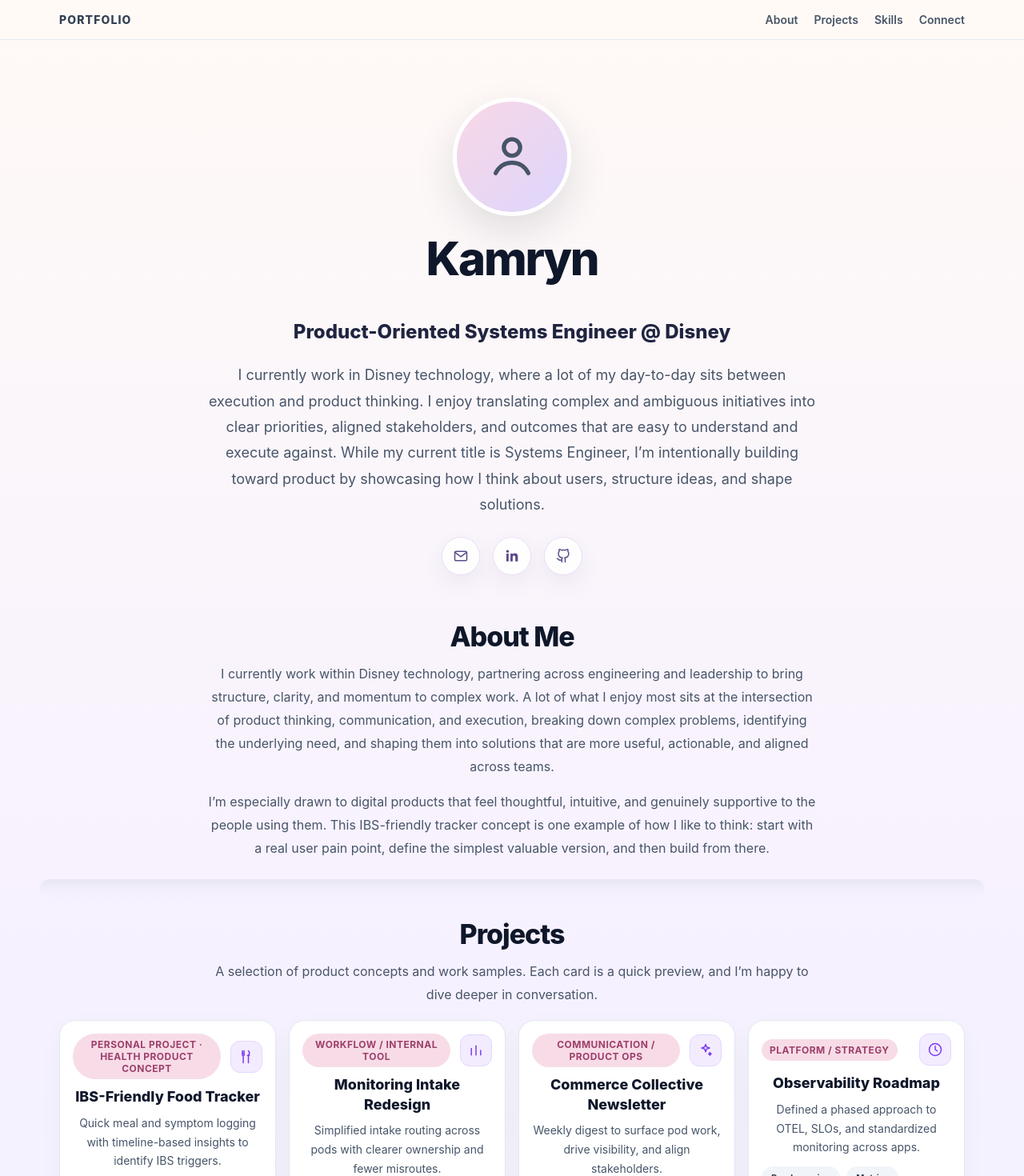
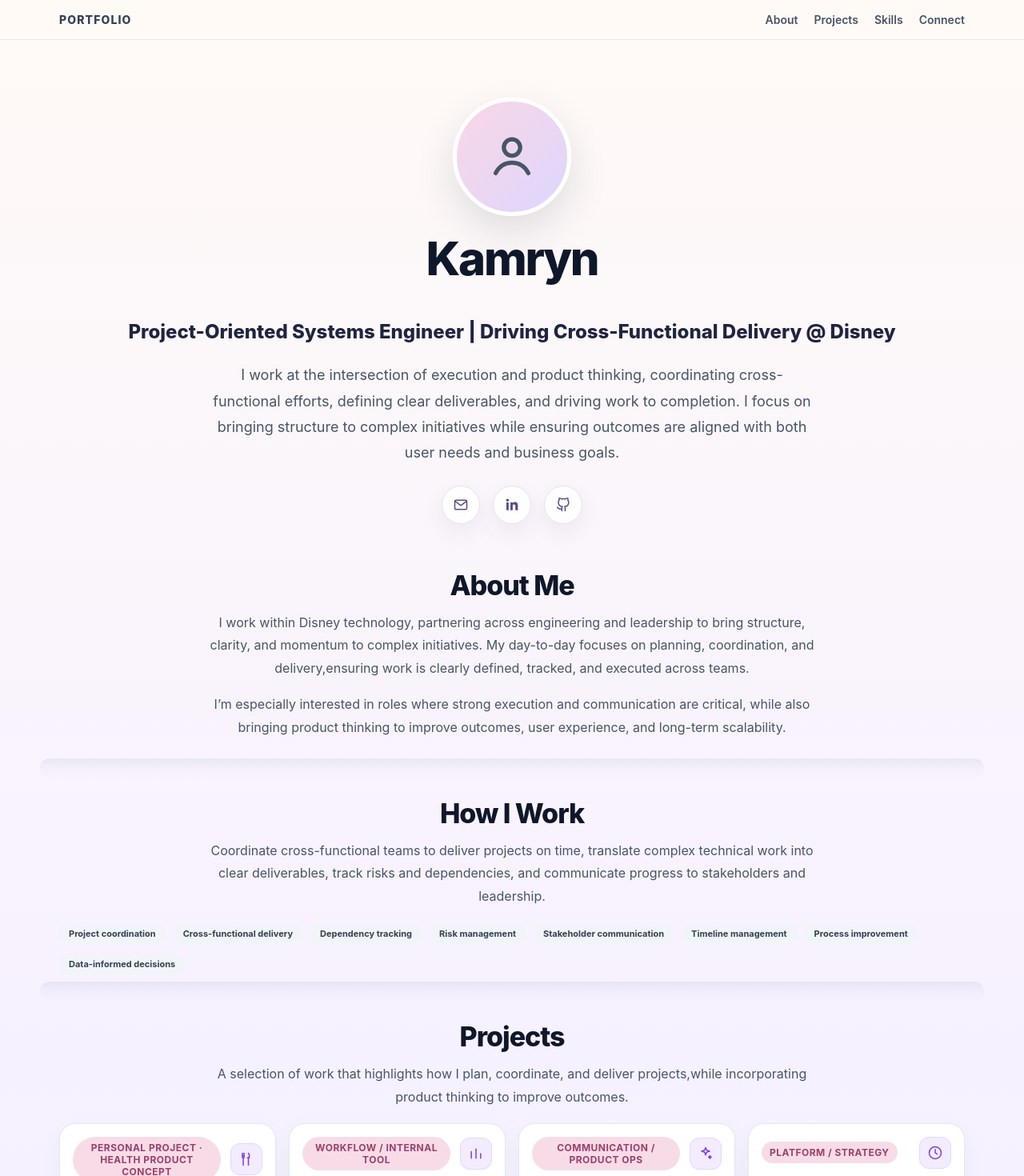
Before and after one commit to knk3636/kamryn-portfolio, a React (Vite) app: page / in a window 1280 px wide. Shown: the top 1470 px of the page at 80% size. Built offline with nearby package versions, Linux system fonts and the light colour scheme.

Commit message:
Revise project blips and personal introduction
Updated project descriptions to focus on leadership and outcomes, refined personal introduction to emphasize project coordination and product thinking.

```diff
--- a/src/App.jsx
+++ b/src/App.jsx
@@ -533,7 +533,7 @@ export default function App() {
       id: "ibs",
       tag: project.subtitle,
       title: project.title,
-      blip: "Quick meal and symptom logging with timeline-based insights to identify IBS triggers.",
+      blip: "Led concept development of an IBS tracking app,defined requirements, prioritized features, and structured an MVP focused on user pain points and consistency.",
       chips: project.skills.slice(0, 3),
       icon: <UtensilsIcon size={20} />,
     },
@@ -541,7 +541,7 @@ export default function App() {
       id: "intake",
       tag: "Workflow / Internal Tool",
       title: "Monitoring Intake Redesign",
-      blip: "Simplified intake routing across pods with clearer ownership and fewer misroutes.",
+      blip: "Coordinated redesign of intake routing across pods, improving ownership clarity and reducing misrouted requests through structured workflows.",
       chips: ["UX Clarity", "Routing Logic", "Stakeholder Alignment"],
       icon: <BarIcon size={20} />,
     },
@@ -549,7 +549,7 @@ export default function App() {
       id: "newsletter",
       tag: "Communication / Product Ops",
       title: "Commerce Collective Newsletter",
-      blip: "Weekly digest to surface pod work, drive visibility, and align stakeholders.",
+      blip: "Led creation of a weekly digest to align stakeholders and increase visibility into pod work, improving cross-team awareness and communication.",
       chips: ["Storytelling", "Stakeholder Alignment", "Ops"],
       icon: <SparklesIcon size={20} />,
     },
@@ -557,7 +557,7 @@ export default function App() {
       id: "observability",
       tag: "Platform / Strategy",
       title: "Observability Roadmap",
-      blip: "Defined a phased approach to OTEL, SLOs, and standardized monitoring across apps.",
+      blip: "Defined and tracked a phased roadmap for observability improvements, aligning teams on priorities, metrics, and delivery milestones.",
       chips: ["Roadmapping", "Metrics", "Platform"],
       icon: <ClockIcon size={20} />,
     },
@@ -606,10 +606,10 @@ export default function App() {
           </div>
           <h1 style={styles.heroTitle}>Kamryn</h1>
           <p style={styles.heroSubtitle}>
-            <span style={{ fontWeight: 800, color: "#1f2440" }}>Product-Oriented Systems Engineer @ Disney</span>
+            <span style={{ fontWeight: 800, color: "#1f2440" }}>Project-Oriented Systems Engineer | Driving Cross-Functional Delivery @ Disney</span>
           </p>
           <p style={styles.heroBlurb}>
-            I currently work in Disney technology, where a lot of my day-to-day sits between execution and product thinking. I enjoy translating complex and ambiguous initiatives into clear priorities, aligned stakeholders, and outcomes that are easy to understand and execute against. While my current title is Systems Engineer, I’m intentionally building toward product by showcasing how I think about users, structure ideas, and shape solutions.
+            I work at the intersection of execution and product thinking, coordinating cross-functional efforts, defining clear deliverables, and driving work to completion. I focus on bringing structure to complex initiatives while ensuring outcomes are aligned with both user needs and business goals.
           </p>
           <div style={styles.socialRow}>
             <SocialLink href="mailto:kamrynkopchinski@gmail.com" label="Email">
@@ -628,11 +628,25 @@ export default function App() {
       <section id="about" style={styles.section}>
         <h2 style={styles.sectionTitle}>About Me</h2>
         <p style={styles.sectionLead}>
-          I currently work within Disney technology, partnering across engineering and leadership to bring structure, clarity, and momentum to complex work. A lot of what I enjoy most sits at the intersection of product thinking, communication, and execution, breaking down complex problems, identifying the underlying need, and shaping them into solutions that are more useful, actionable, and aligned across teams.
+          I work within Disney technology, partnering across engineering and leadership to bring structure, clarity, and momentum to complex initiatives. My day-to-day focuses on planning, coordination, and delivery,ensuring work is clearly defined, tracked, and executed across teams.
         </p>
         <p style={styles.sectionLead}>
-          I’m especially drawn to digital products that feel thoughtful, intuitive, and genuinely supportive to the people using them. This IBS-friendly tracker concept is one example of how I like to think: start with a real user pain point, define the simplest valuable version, and then build from there.
+          I’m especially interested in roles where strong execution and communication are critical, while also bringing product thinking to improve outcomes, user experience, and long-term scalability.
         </p>
+      </section>
+
+      <div style={styles.divider} />
+
+      <section id="how" style={styles.section}>
+        <h2 style={styles.sectionTitle}>How I Work</h2>
+        <p style={styles.sectionLead}>
+          Coordinate cross-functional teams to deliver projects on time, translate complex technical work into clear deliverables, track risks and dependencies, and communicate progress to stakeholders and leadership.
+        </p>
+        <div style={styles.skillsWrap}>
+          {["Project coordination","Cross-functional delivery","Dependency tracking","Risk management","Stakeholder communication","Timeline management","Process improvement","Data-informed decisions"].map((item)=> (
+            <span key={item} style={styles.chip}>{item}</span>
+          ))}
+        </div>
       </section>
 
       <div style={styles.divider} />
@@ -640,7 +654,7 @@ export default function App() {
       <section id="projects" style={styles.section}>
         <h2 style={styles.sectionTitle}>Projects</h2>
         <p style={styles.sectionLead}>
-          A selection of product concepts and work samples. Each card is a quick preview, and I’m happy to dive deeper in conversation.
+          A selection of work that highlights how I plan, coordinate, and deliver projects,while incorporating product thinking to improve outcomes.
         </p>
 
         <div style={styles.projectsGrid}>
```
